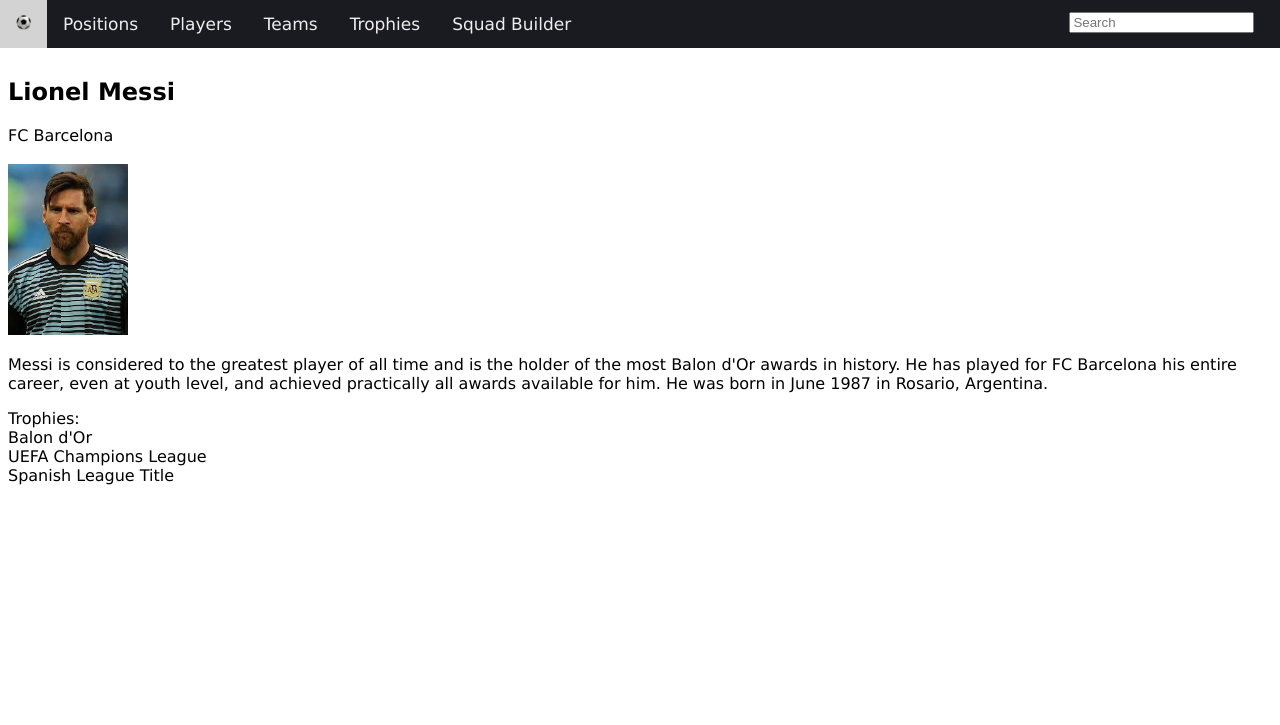
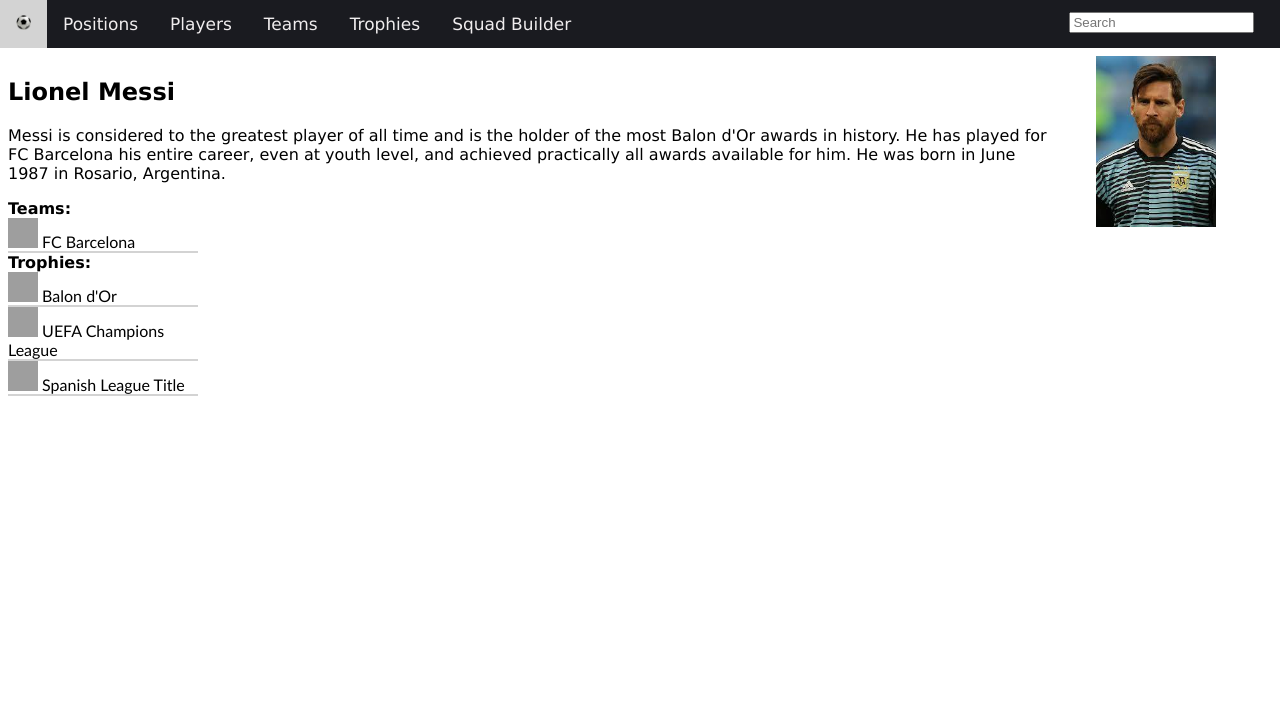
Before and after one commit to Riley-Richards/12DTP, a Flask app: page /player/1 in a window 1280 px wide. Shown: the top 725 px of the page. Run offline with Flask 2, Linux system fonts and the light colour scheme; data comes from the database, SQL or seed files in the repository; grey boxes are pictures that could not be loaded.

Commit message:
fixing css

```diff
--- a/main.py
+++ b/main.py
@@ -44,8 +44,8 @@
 @app.route("/player/<int:id>")
 def playerid(id):
   playerid = do_query('SELECT name, info, image, nation FROM Player where id=?;', (id,), fetchall=False)
-  playertrophies = do_query("SELECT id, name FROM Trophies WHERE id IN (SELECT tid FROM PlayerTrophies WHERE fid = ?)", (id,), fetchall=True)
-  playerteams = do_query("SELECT id, name FROM Team WHERE id IN (SELECT cid FROM PlayerTeams WHERE fid = ?)", (id,), fetchall=True)
+  playertrophies = do_query("SELECT id, name, image FROM Trophies WHERE id IN (SELECT tid FROM PlayerTrophies WHERE fid = ?)", (id,), fetchall=True)
+  playerteams = do_query("SELECT id, name, image FROM Team WHERE id IN (SELECT cid FROM PlayerTeams WHERE fid = ?)", (id,), fetchall=True)
   return render_template('playerid.html', playerid=playerid, playertrophies=playertrophies, playerteams=playerteams, title="player")
 
 #all teams page route
@@ -85,7 +85,7 @@
 def page_not_found(e):
     return render_template('error.html'), 404
 
-@app.route ("/search", methods=["POST", "GET"])
+@app.route ("/player", methods=["POST", "GET"])
 def search():
     #search bar.
     if request.method == "POST":
--- a/static/css/style.css
+++ b/static/css/style.css
@@ -99,8 +102,8 @@
   font-family: 'Trebuchet MS';
 }
 
-  .playerlink{
-    list-style-type: none;
+  .playerbutton:hover{
+    background-color: rgb(187, 211, 187);
   }
 
   .trophybutton a {
@@ -253,6 +263,29 @@
   margin-right: 220px;
 }
 
+.playerteam{
+  border-bottom: 2px solid lightgray;
+  vertical-align: 10%;
+  padding-top: none;
+  font-family: 'Trebuchet MS';
+  list-style-type: none;
+  margin-right: 85%;
+}
+
+.player img{
+  border-radius: 50%;
+}
+
+.playerimage{
+  position: fixed;
+  top: 7%;
+  right: 5%;
+}
+
+.playerinfo{
+  margin-right: 220px;
+}
+
 .search{
   position: fixed;
   right: 2%;
--- a/templates/playerid.html
+++ b/templates/playerid.html
@@ -1,34 +1,40 @@
 {%extends 'layout.html'%}
 {% block content %}
 
-
-
-
 <h2> {{playerid[0]}} </h2>
 
+<div class ="playerimage">
+    <img src="/static/images/players/{{playerid[2]}}" style="height: auto; width: 120px;">
+</div>
+
+<div class ="playerinfo">
+    <p> {{playerid[1]}} </p>
+</div>
+
+<b>Teams:</b>
 {% for playerteam in playerteams %}
 
 <div class="playerteam">
+    <img src="/static/images/players/{{playerteam[2]}}" style="height: 30px; width: 30px;">
     <a href="/team/{{playerteam[0]}}">{{playerteam[1]}}</a>
+</div>
+
+{% endfor %}
+
+<b><a href="/trophy">Trophies: </a></b>
+{% for playertrophy in playertrophies %}
+
+<div class="playerteam">
+    <li>
+        <img src="/static/images/players/{{playertrophy[2]}}" style="height: 30px; width: 30px;">
+        <a href="/trophy/{{playertrophy[0]}}">{{playertrophy[1]}}</a>
+    </li>
 </div>
 
 {% endfor %}
 
 <br>
 
-<img src="/static/images/players/{{playerid[2]}}" style="height: auto; width: 120px;">
-<p> {{playerid[1]}} </p>
 
 
-<a href="/trophy">Trophies: </a>
-{% for playertrophy in playertrophies %}
-
-<div class="playerlink">
-    <li>
-        <a href="/trophy/{{playertrophy[0]}}">{{playertrophy[1]}}</a>
-    </li>
-</div>
-
-{% endfor %}
-
 {% endblock %}
```
Also changed, not shown: other parts of static/css/style.css (+22 -12 lines), templates/teamid.html (+5 -4 lines). Lines whose indentation alone changed are shown as unchanged.
